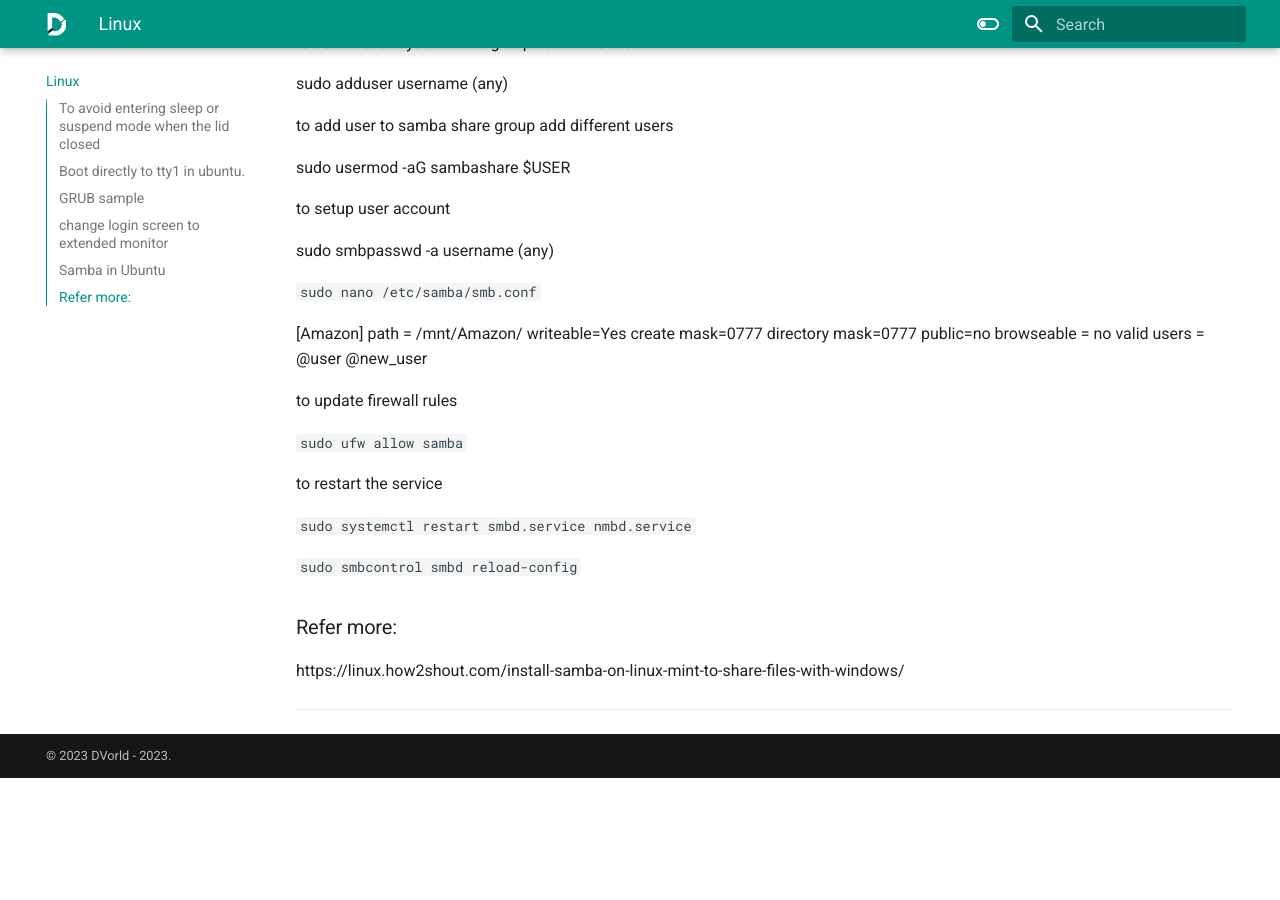
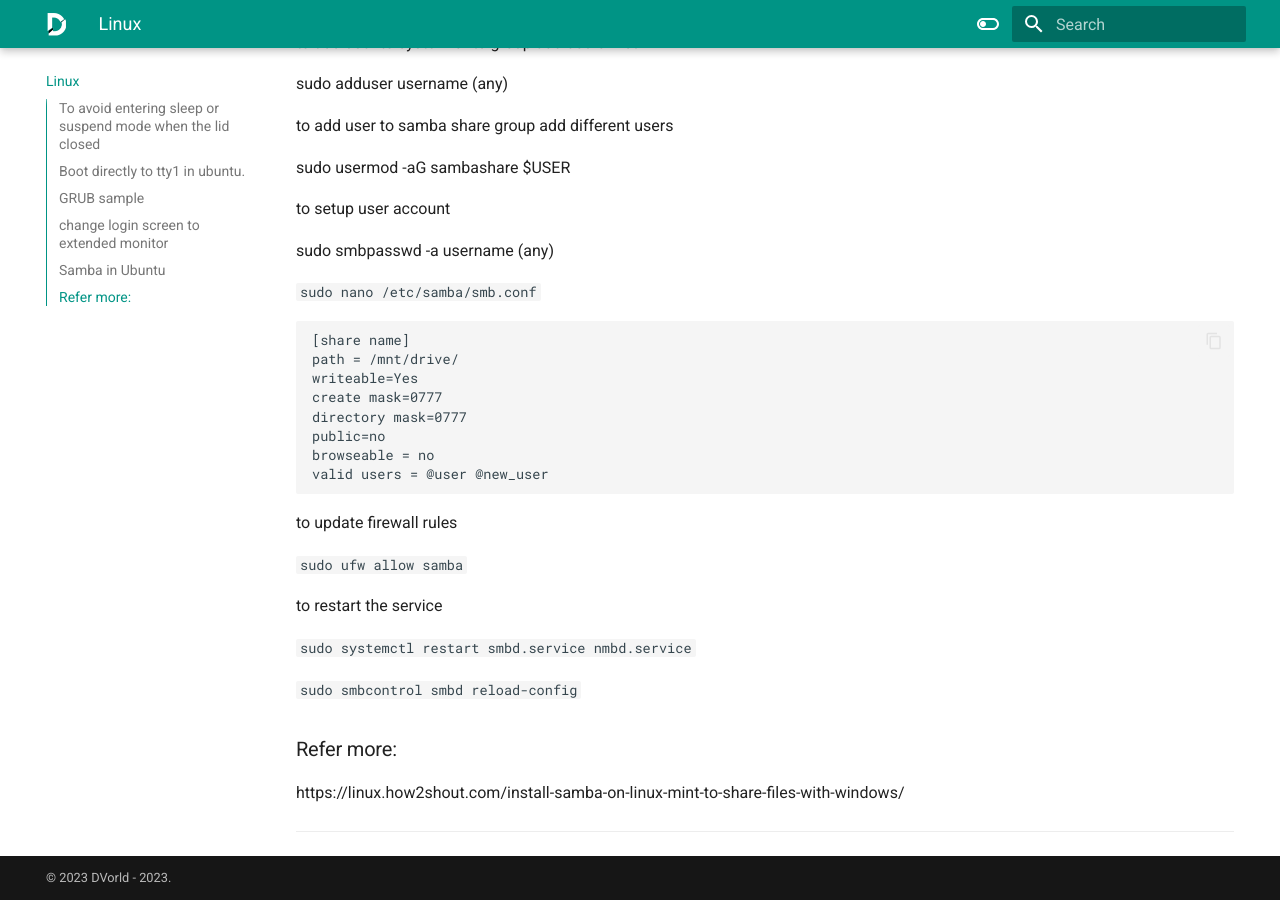
Before and after one commit to Dvorld/dvorld.github.io, an MkDocs documentation site: the page built from docs/index.md, in a window 1280 px wide and 900 px high, scrolled down 1886 px. Built offline with MkDocs 1.6.1 and Material for MkDocs 9.7.7, drawn with Linux system fonts in a browser that asks for light colours; before the commit the page ends 2664 px from its top, so only the background shows below that.

Commit message:
samba update

````diff
--- a/docs/index.md
+++ b/docs/index.md
@@ -108,14 +108,16 @@ sudo smbpasswd -a username (any)
 `sudo nano /etc/samba/smb.conf`
 
 
-[Amazon]
-path = /mnt/Amazon/
+```
+[share name]
+path = /mnt/drive/
 writeable=Yes
 create mask=0777
 directory mask=0777
 public=no
 browseable = no
 valid users = @user @new_user
+```
 
 
 
````
